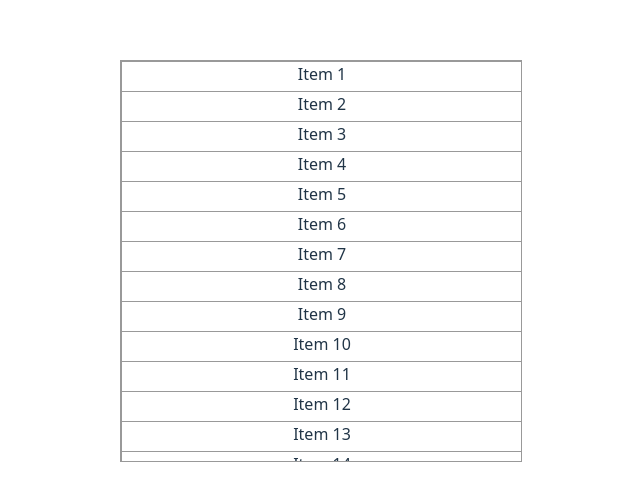
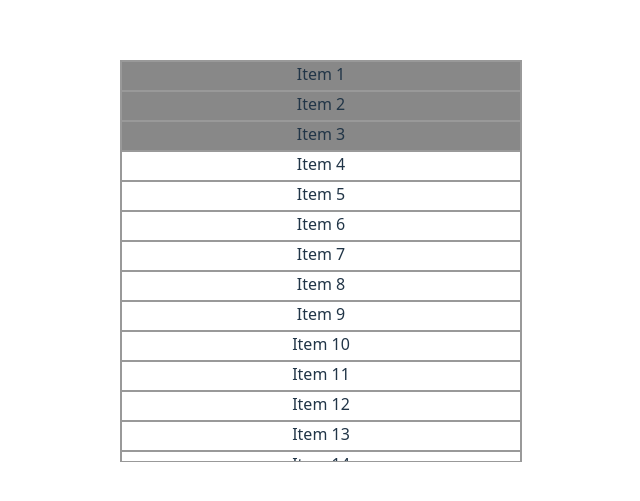
Before and after one commit to enochchau/windowing, a React (Vite) app: page / in a window 1280 px wide. Shown: the part 139-640 px from the top of the page, without its empty margins (319-959 px from the left). Built offline with nearby package versions, Linux system fonts and the light colour scheme.

Commit message:
add sticky header

```diff
--- a/src/App.tsx
+++ b/src/App.tsx
@@ -16,15 +16,29 @@ export function App() {
         itemHeight={30}
         height={400}
         width={400}
-        itemRenderer={(data) => <ListItem>{data.label}</ListItem>}
+        itemRenderer={({ data, isSticky }) => (
+          <ListItem isSticky={isSticky}>{data.label}</ListItem>
+        )}
+        stickyRowCount={3}
       />
     </div>
   );
 }
-
-function ListItem({ children }: { children: React.ReactNode }) {
+interface ListItemProps {
+  children: React.ReactNode;
+  isSticky: boolean;
+}
+function ListItem({ isSticky, children }: ListItemProps) {
   return (
-    <div style={{ width: "100%", height: "100%", border: "1px solid #999" }}>
+    <div
+      style={{
+        width: "100%",
+        height: "100%",
+        border: "1px solid #999",
+        background: isSticky ? "#888" : "white",
+        boxSizing: "border-box",
+      }}
+    >
       {children}
     </div>
   );
--- a/src/VirtualList.tsx
+++ b/src/VirtualList.tsx
@@ -12,24 +12,27 @@ export interface VirtualListProps<T> {
   height: number;
   itemHeight: number;
   itemData: ListItemData<T>[];
-  itemRenderer: (data: T) => ReactNode;
+  itemRenderer: (args: {
+    index: number;
+    data: T;
+    id: React.Key;
+    isSticky: boolean;
+  }) => ReactNode;
+  stickyRowCount?: number;
 }
 export function VirtualList<T>(props: VirtualListProps<T>) {
   const outerDimension = {
     height: props.height,
     width: props.width,
   };
-  const { itemHeight, itemData, overflowCount, itemRenderer } = props;
+  const { stickyRowCount, itemHeight, itemData, overflowCount, itemRenderer } =
+    props;
 
   const outerRef = useRef<HTMLDivElement>(null);
-  const [visibleIndex, setVisibleIndex] = useState<{
-    start: number;
-    end: number;
-  }>({
+  const [visibleIndex, setVisibleIndex] = useState({
     start: 0,
     end: Math.floor(outerDimension.height / itemHeight) + overflowCount,
   });
-
   const innerDivHeight = itemHeight * itemData.length;
 
   const onInnerScroll: React.UIEventHandler<HTMLDivElement> = (e) => {
@@ -49,6 +52,12 @@ export function VirtualList<T>(props: VirtualListProps<T>) {
     i <= Math.min(itemData.length - 1, visibleIndex.end + overflowCount);
     i++
   ) {
+    if (typeof stickyRowCount === "number") {
+      if (i >= 0 && i < stickyRowCount) {
+        continue;
+      }
+    }
+
     const data = itemData[i];
 
     items.push(
@@ -63,9 +72,32 @@ export function VirtualList<T>(props: VirtualListProps<T>) {
           overflow: "hidden",
         }}
       >
-        {itemRenderer(data.data)}
+        {itemRenderer({ ...itemData[i], isSticky: false, index: i })}
       </div>
     );
+  }
+
+  const stickyItems: ReactNode[] = [];
+  if (typeof stickyRowCount === "number") {
+    for (let i = 0; i < stickyRowCount; i++) {
+      const data = itemData[i];
+      stickyItems.push(
+        <div
+          key={data.id}
+          style={{
+            height: itemHeight,
+            width: "100%",
+            position: "sticky",
+            left: 0,
+            top: i * itemHeight,
+            overflow: "hidden",
+            zIndex: 99,
+          }}
+        >
+          {itemRenderer({ ...itemData[i], isSticky: true, index: i })}
+        </div>
+      );
+    }
   }
 
   return (
@@ -75,6 +107,7 @@ export function VirtualList<T>(props: VirtualListProps<T>) {
       onScroll={onInnerScroll}
     >
       <div style={{ position: "relative", height: innerDivHeight }}>
+        {stickyItems}
         {items}
       </div>
     </div>
```
